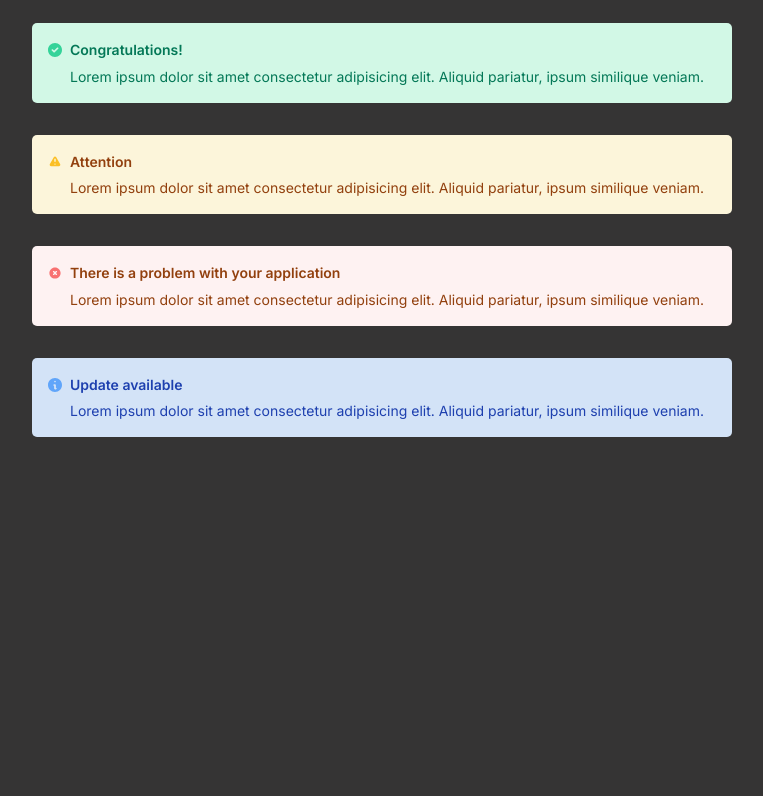
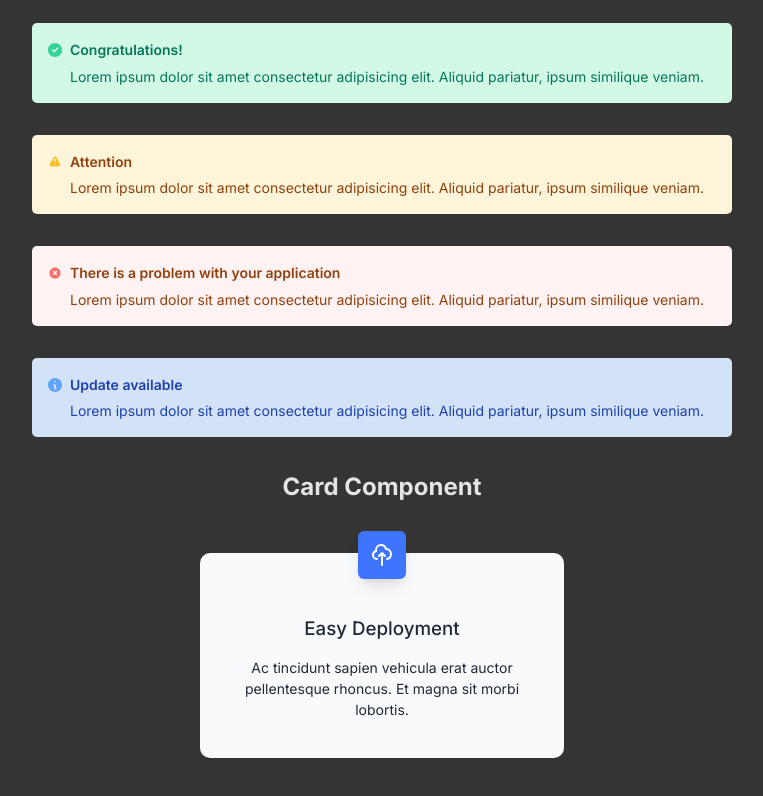
Before and after one commit to aditiintechk/component-library, a React (Vite) app: page / in a window 1280 px wide. Shown: the part 316-1112 px from the top of the page, without its empty margins (258-1021 px from the left). Before the commit the page ends 817 px from the top, so only its background shows below. Built offline with nearby package versions, Linux system fonts and the light colour scheme.

Commit message:
Code card component - was easy!

```diff
--- a/src/App.css
+++ b/src/App.css
@@ -122,3 +122,30 @@ h4 {
 .icon {
 	width: 0.875rem;
 }
+
+/* CARD */
+
+.card {
+	width: 300px;
+	margin: 3em auto;
+	background-color: #f9fafb;
+	color: #1f2937;
+	padding: 1.5em 2em;
+	border-radius: 10px;
+	position: relative;
+}
+
+.card h3 {
+	font-weight: 500;
+	margin-top: 2em;
+}
+
+.card p {
+	font-size: 0.875rem;
+}
+
+.card img {
+	position: absolute;
+	top: -12%;
+	left: 40%;
+}
--- a/src/App.jsx
+++ b/src/App.jsx
@@ -1,6 +1,7 @@
 import { useState } from 'react'
 import Badge from './components/Badge.jsx'
 import Banner from './components/Banner.jsx'
+import Card from './components/Card.jsx'
 import './App.css'
 
 function App() {
@@ -97,6 +98,10 @@ function App() {
 					</div>
 				</Banner>
 			</div>
+			<div className='card-container'>
+				<h2>Card Component</h2>
+				<Card />
+			</div>
 		</>
 	)
 }
--- /dev/null
+++ b/src/components/Card.jsx
@@ -0,0 +1,15 @@
+export default function Card() {
+	return (
+		<div className='card'>
+			<img
+				src='../../public/brand-icon.svg'
+				alt='an icon with a blue background and an upward arrow with a cloud on its tip in the center'
+			/>
+			<h3>Easy Deployment</h3>
+			<p>
+				Ac tincidunt sapien vehicula erat auctor pellentesque rhoncus.
+				Et magna sit morbi lobortis.
+			</p>
+		</div>
+	)
+}
```
Also changed, not shown: public/brand-icon.svg (added).
